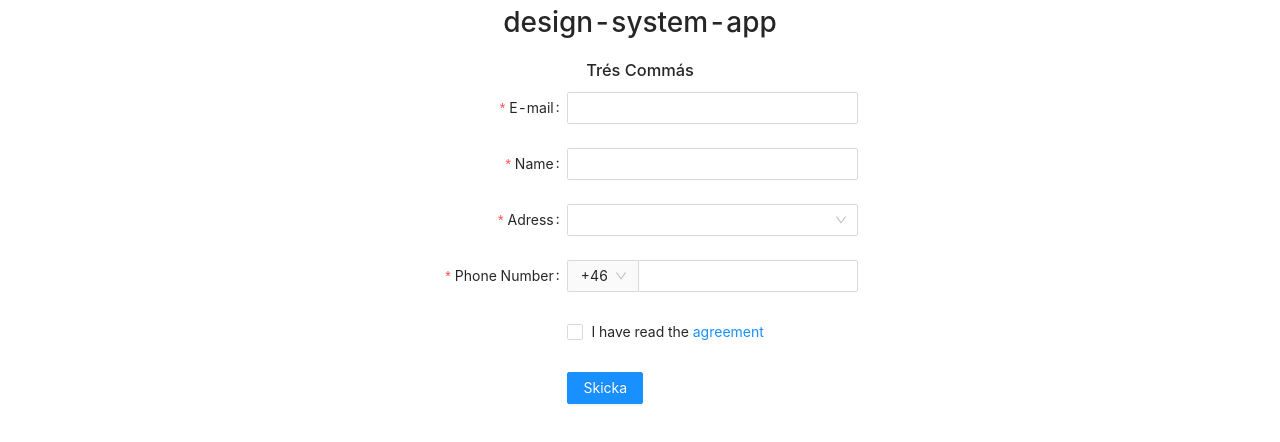
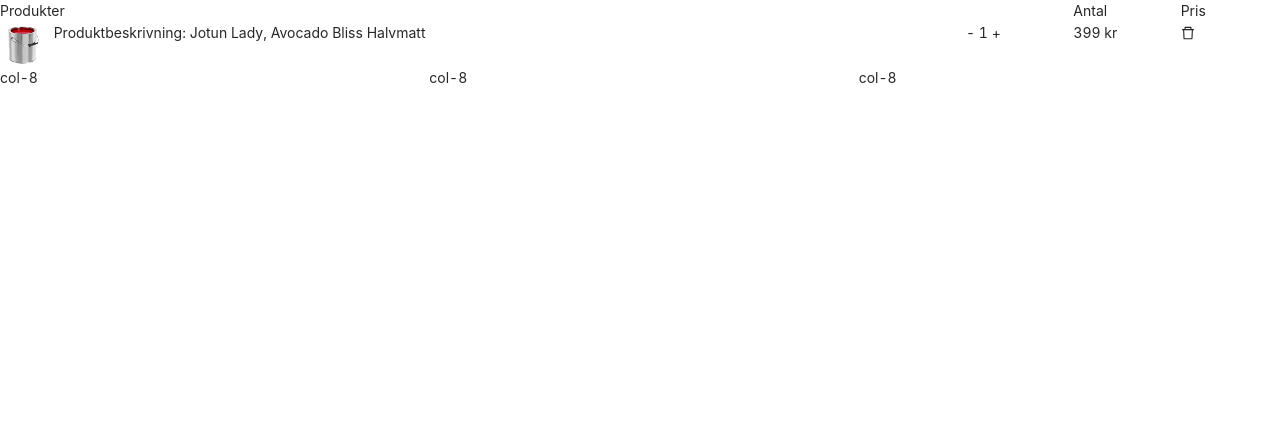
Before and after one commit to 1974pontus/design-system-app, a React (Create React App) app: page /OrderTotal in a window 1280 px wide. Shown: the top 442 px of the page. Built offline with nearby package versions, Linux system fonts and the light colour scheme.

Commit message:
maybe orderForm

```diff
--- a/src/App.css
+++ b/src/App.css
@@ -1,8 +1,24 @@
 @import '~antd/dist/antd.css';
 
-.App {
-  display: flex;
-  align-items: center;
-  justify-content: center;
-  flex-direction: column;
+
+
+.ant-layout-header,
+.ant-layout-footer {
+  background: #7dbcea;
+  color: #fff;
 }
+
+.ant-layout-content {
+  background: rgba(16, 142, 233, 1);
+  color: #fff;
+  line-height: 5rem;
+}
+
+.ant-layout-footer {
+  line-height: 5rem;
+}
+
+.order {
+  margin: 5rem;
+  border: black solid 2px;
+}
--- a/src/App.tsx
+++ b/src/App.tsx
@@ -1,15 +1,14 @@
 import React from "react";
-import { Button } from 'antd'
 import "./App.css";
-import pic from './tres_commas.jpg'
 import BillingForm from "./components/BillingForm";
+import OrderTotal from "./components/OrderTotal";
 
 function App() {
   return (
     <div className='App'>
-      <h1>design-system-app</h1>
-      <h3>Trés Commás</h3>
-      <BillingForm />
+
+      {/* <BillingForm /> */}
+      <OrderTotal />
     </div>
   );
 }
--- a/src/components/BillingForm.tsx
+++ b/src/components/BillingForm.tsx
@@ -1,42 +1,9 @@
 import React from "react";
 import "antd/dist/antd.css";
-import { Form, Input, Cascader, Select, Checkbox, Button } from "antd";
+import { Form, Input, Select, Checkbox, Button } from "antd";
 
 const { Option } = Select;
-const residences = [
-  {
-    value: "Sweden",
-    label: "Sweden",
-    children: [
-      {
-        value: "Västra Götaland",
-        label: "Västra Götaland",
-        children: [
-          {
-            value: "Göteborg",
-            label: "Göteborg"
-          }
-        ]
-      }
-    ]
-  },
-  {
-    value: "jiangsu",
-    label: "Jiangsu",
-    children: [
-      {
-        value: "nanjing",
-        label: "Nanjing",
-        children: [
-          {
-            value: "zhonghuamen",
-            label: "Zhong Hua Men"
-          }
-        ]
-      }
-    ]
-  }
-];
+
 const formItemLayout = {
   labelCol: {
     xs: {
@@ -83,6 +50,7 @@ const BillingForm = () => {
         }}
       >
         <Option value="46">+46</Option>
+        <Option value="45">+47</Option>
         <Option value="47">+47</Option>
       </Select>
     </Form.Item>
@@ -125,19 +93,38 @@ const BillingForm = () => {
         <Input />
       </Form.Item>
 
-      <Form.Item
-        name="Adress"
-        label="Adress"
-        rules={[
-          {
-            type: "array",
-            required: true,
-            message: "Fyll i din adress!"
-          }
-        ]}
-      >
-        <Cascader options={residences} />
+      <Form.Item label="Address">
+        <Input.Group compact>
+          <Form.Item
+            name={['address', 'country']}
+            noStyle
+            rules={[{ required: true, message: 'country is required' }]}
+          >
+            <Select placeholder="Select country">
+              <Option value="Sverige">Sverige</Option>
+              <Option value="Norge">Norge</Option>
+              <Option value="Danmark">Danmark</Option>
+            </Select>
+          </Form.Item>
+
+          <Form.Item
+            name={['address', 'street']}
+            noStyle
+            rules={[{ required: true, message: 'Street is required' }]}
+          >
+            <Input style={{ width: '100%' }} placeholder="Gatuadress" />
+          </Form.Item>
+          <Form.Item
+            name={['city', 'postnummer']}
+            noStyle
+            rules={[{ required: true, message: 'city and postnummer required' }]}
+          >
+            <Input style={{ width: '100%' }} placeholder="Stad och Postnummer " />
+          </Form.Item>
+        </Input.Group>
       </Form.Item>
+
+
 
       <Form.Item
         name="phone"
--- a/src/components/OrderTotal.tsx
+++ b/src/components/OrderTotal.tsx
@@ -1,9 +1,53 @@
-import React from 'react'
+import React from "react";
+import { Row, Col } from "antd";
+import "../App.css";
+import thumbNail from '../pngguru.com.png'
+import { DeleteOutlined } from '@ant-design/icons';
+
+
+
+// const { Header, Footer, Content } = Layout;
+
+
 
 function OrderTotal() {
-    return (
-      <div></div>
-    );
-  }
+  return (
+    // <div className="order">
+    //   <Layout>
+    //     <Header>
+    //       <p>Produkt<span>Antal</span></p>
+    //     </Header>
+    //     <Content>
+    //       <ul>
+    //         <li><Avatar src="https://zos.alipayobjects.com/rmsportal/ODTLcjxAfvqbxHnVXCYX.png" />
+    //         </li>
+    //       </ul>
+    //     </Content>
+    //     <Footer></Footer>
+    //   </Layout>
+    // </div>
+    <div>
+    <Row gutter={[8, 16]}>
+      <Col span={20}>Produkter</Col>
+      <Col span={2}>Antal</Col>
+      <Col span={2}>Pris</Col>
+    </Row>
+    <Row gutter={[8, 16]}>
+      <Col span={1}>
+        <img src={ thumbNail } alt="bucket"/>
+      </Col>
+      <Col span={17}>Produktbeskrivning: Jotun Lady, Avocado Bliss Halvmatt</Col>
+      <Col span={2}>- 1 +</Col>
+      <Col span={2}>399 kr</Col>
+      <Col span={2}><DeleteOutlined /></Col>
+    </Row>
+    <Row gutter={[8, 16]}>
+      <Col span={8}>col-8</Col>
+      <Col span={8}>col-8</Col>
+      <Col span={8}>col-8</Col>
+    </Row>
+  </div>
+  );
+}
 
-export default OrderTotal
+export default OrderTotal;
```
Also changed, not shown: src/pngguru.com.png (added).
